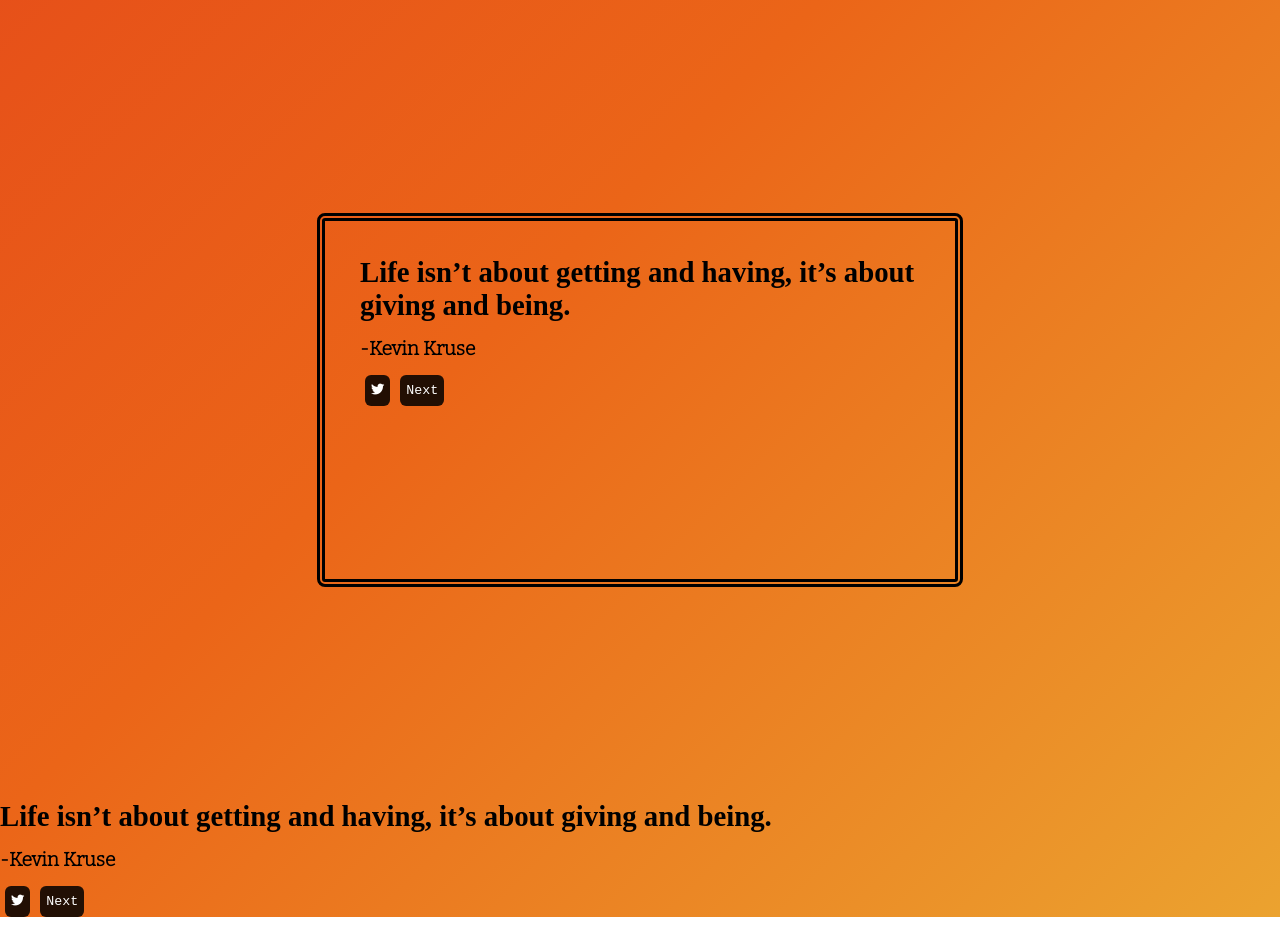
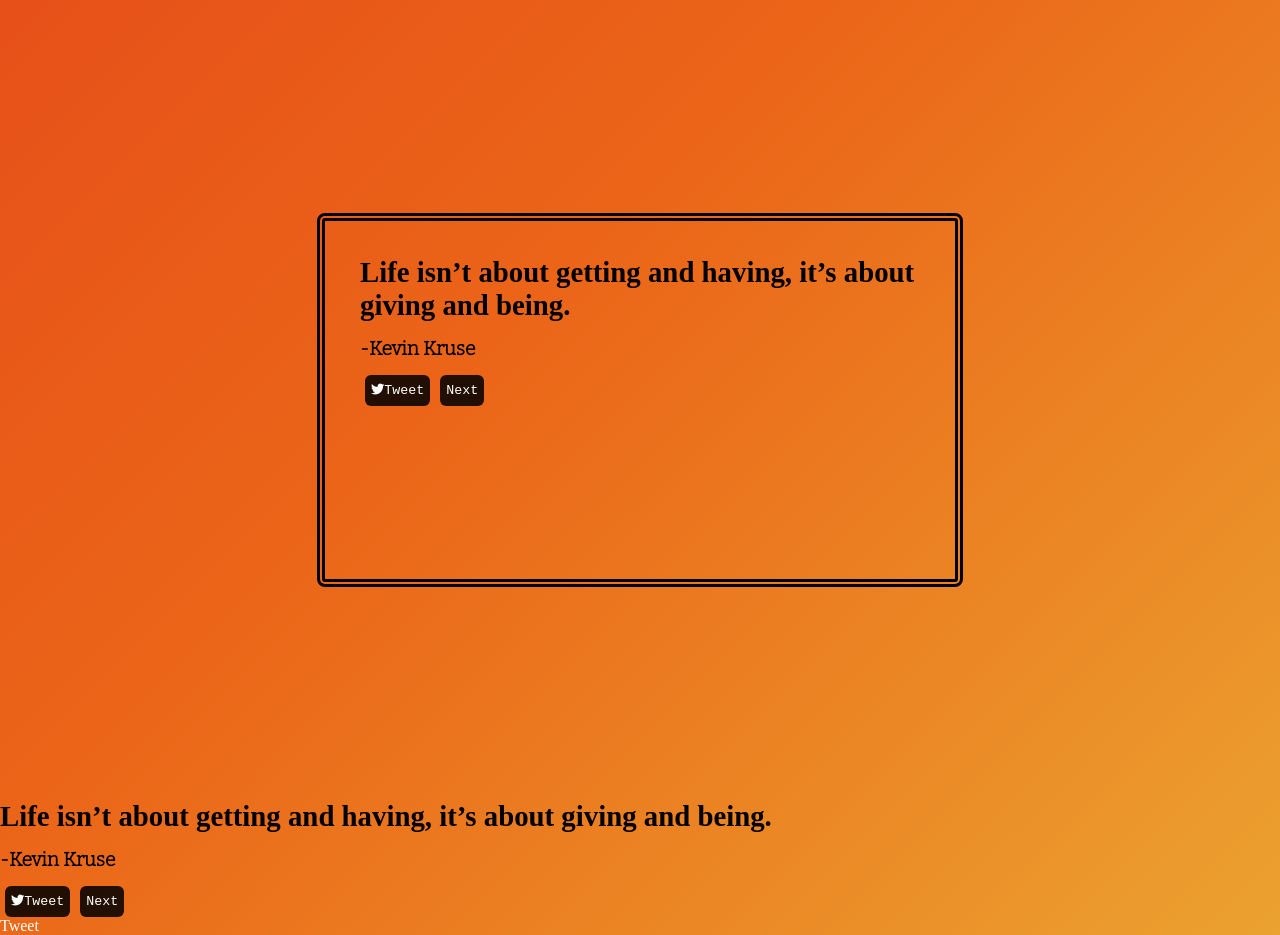
Before and after one commit to ForkTaylor/random-quote-generator-react-repeat, a React (Create React App) app in the folder quote-generator/: page / in a window 1280 px wide. Built offline with nearby package versions, Linux system fonts and the light colour scheme; a web font is replaced by a local one.

Commit message:
twitter button added

```diff
--- a/quote-generator/public/index.html
+++ b/quote-generator/public/index.html
@@ -45,5 +45,8 @@
       To begin the development, run `npm start` or `yarn start`.
       To create a production bundle, use `npm run build` or `yarn build`.
     -->
+    <script async src="https://platform.twitter.com/widgets.js" charset="utf-8"></script>
   </body>
 </html>
+
+<a href="https://twitter.com/share?ref_src=twsrc%5Etfw" class="twitter-share-button" data-show-count="false">Tweet</a>
--- a/quote-generator/src/printQuotes.js
+++ b/quote-generator/src/printQuotes.js
@@ -6,7 +6,10 @@ import './quotes.css'
 export default function PrintQuotes() {
     let [phrase, setPhrase] = useState(0);
 
-     const randomPhrase = () => {
+    var url = window.location.href;
+    var twitterURL =`https://twitter.com/intent/tweet?url='+${url}+"&text="+${encodeURIComponent(quotes[phrase].quote)}+${encodeURIComponent(quotes[phrase].author)}`
+
+    const randomPhrase = () => {
         phrase = Math.floor(Math.random() * quotes.length);
         setPhrase(phrase);
     }
@@ -17,7 +20,7 @@ export default function PrintQuotes() {
             <h4 className="author-name">-{quotes[phrase].author}</h4>
 
             <div className="t-button">
-                <button><i class="fab fa-twitter"></i></button>
+                <button><a target="_blank" href={twitterURL} ><i class="fab fa-twitter"></i>Tweet</a></button>
             </div>
 
             <div className="n-button">
--- a/quote-generator/src/quotes.css
+++ b/quote-generator/src/quotes.css
@@ -25,3 +25,8 @@ button {
     border: solid transparent;
     font-family: 'Courier New', Courier, monospace;
 }
+
+a {
+    text-decoration: none;
+    color: white;
+}
```
